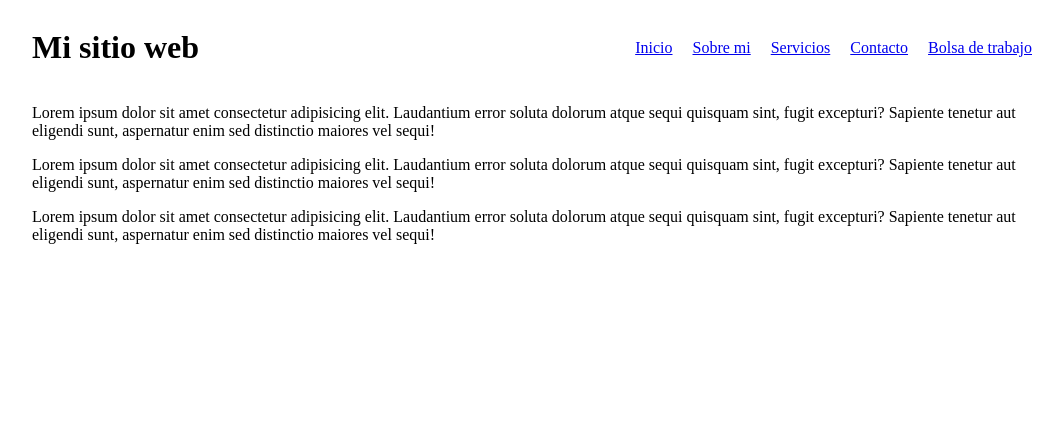
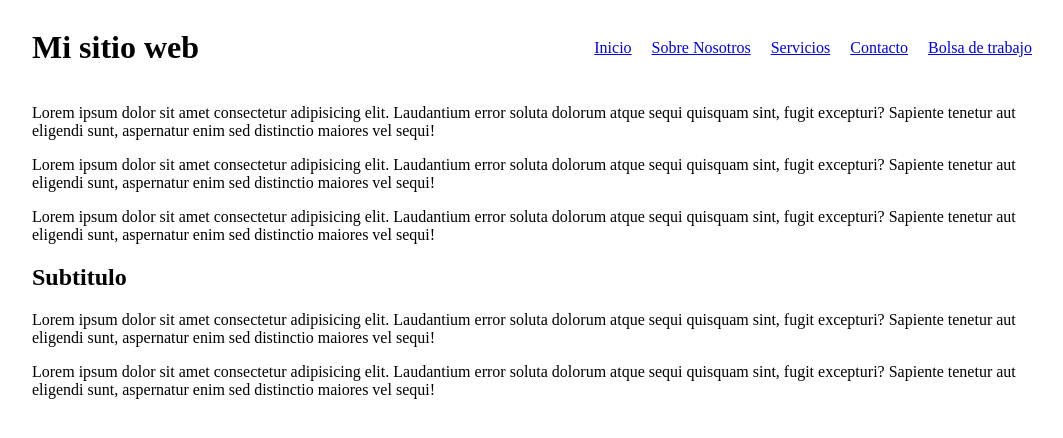
Before and after one commit to pehernandevl/mywebapp, a plain HTML site: page index.html in a window 1280 px wide. Shown: the whole page, without its empty margins (108-1171 px from the left). Drawn offline with Linux system fonts and the light colour scheme.

Commit message:
Añadir nueva seccion de texto y actualizar enlace de menu

```diff
--- a/index.html
+++ b/index.html
@@ -13,16 +13,23 @@
            <h1 class="logo">Mi sitio web</h1>
            <ul>
                <li><a href="#">Inicio</a></li>
-               <li><a href="#">Sobre mi</a></li>
+               <li><a href="#">Sobre Nosotros</a></li>
                <li><a href="#">Servicios</a></li>
                <li><a href="#">Contacto</a></li>
                <li><a href="#">Bolsa de trabajo</a></li>
            </ul>
        </header>
        <main>
-           <p>Lorem ipsum dolor sit amet consectetur adipisicing elit. Laudantium error soluta dolorum atque sequi quisquam sint, fugit excepturi? Sapiente tenetur aut eligendi sunt, aspernatur enim sed distinctio maiores vel sequi!</p>
-           <p>Lorem ipsum dolor sit amet consectetur adipisicing elit. Laudantium error soluta dolorum atque sequi quisquam sint, fugit excepturi? Sapiente tenetur aut eligendi sunt, aspernatur enim sed distinctio maiores vel sequi!</p>
-           <p>Lorem ipsum dolor sit amet consectetur adipisicing elit. Laudantium error soluta dolorum atque sequi quisquam sint, fugit excepturi? Sapiente tenetur aut eligendi sunt, aspernatur enim sed distinctio maiores vel sequi!</p>
+           <section>
+            <p>Lorem ipsum dolor sit amet consectetur adipisicing elit. Laudantium error soluta dolorum atque sequi quisquam sint, fugit excepturi? Sapiente tenetur aut eligendi sunt, aspernatur enim sed distinctio maiores vel sequi!</p>
+            <p>Lorem ipsum dolor sit amet consectetur adipisicing elit. Laudantium error soluta dolorum atque sequi quisquam sint, fugit excepturi? Sapiente tenetur aut eligendi sunt, aspernatur enim sed distinctio maiores vel sequi!</p>
+            <p>Lorem ipsum dolor sit amet consectetur adipisicing elit. Laudantium error soluta dolorum atque sequi quisquam sint, fugit excepturi? Sapiente tenetur aut eligendi sunt, aspernatur enim sed distinctio maiores vel sequi!</p>
+           </section>
+           <section>
+               <h2>Subtitulo</h2>
+               <p>Lorem ipsum dolor sit amet consectetur adipisicing elit. Laudantium error soluta dolorum atque sequi quisquam sint, fugit excepturi? Sapiente tenetur aut eligendi sunt, aspernatur enim sed distinctio maiores vel sequi!</p>
+                <p>Lorem ipsum dolor sit amet consectetur adipisicing elit. Laudantium error soluta dolorum atque sequi quisquam sint, fugit excepturi? Sapiente tenetur aut eligendi sunt, aspernatur enim sed distinctio maiores vel sequi!</p>
+           </section>
 
        </main>
    </div>
```
